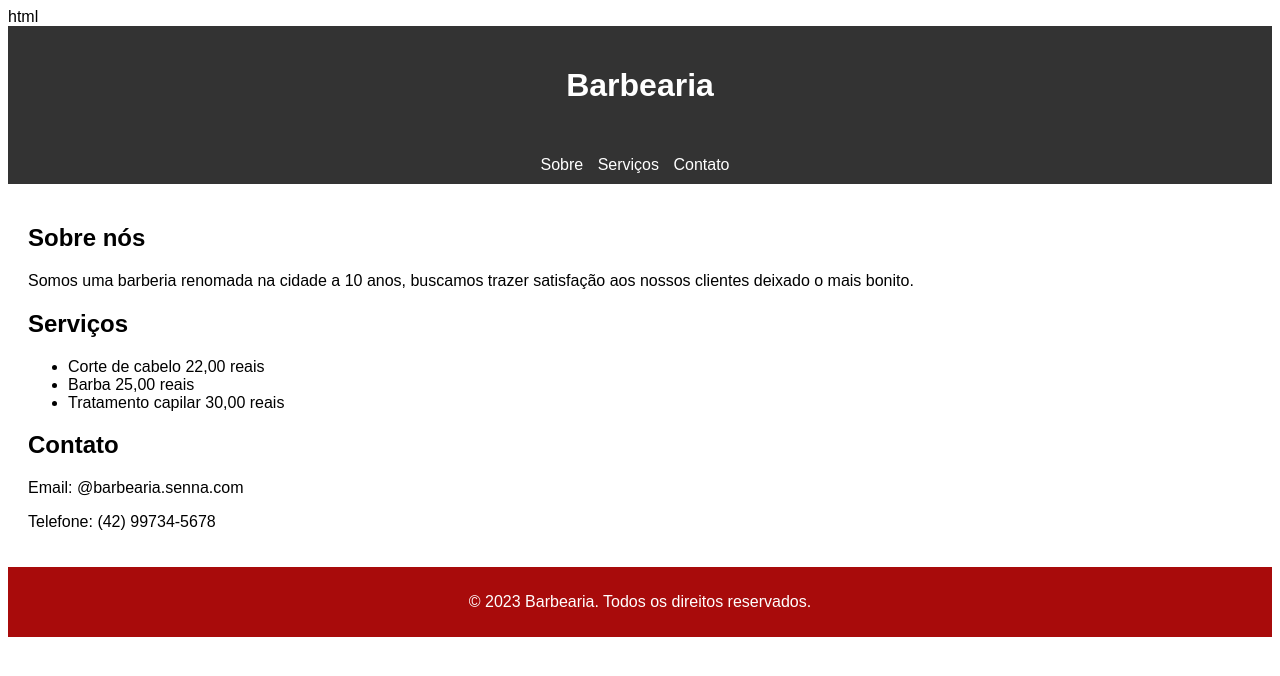
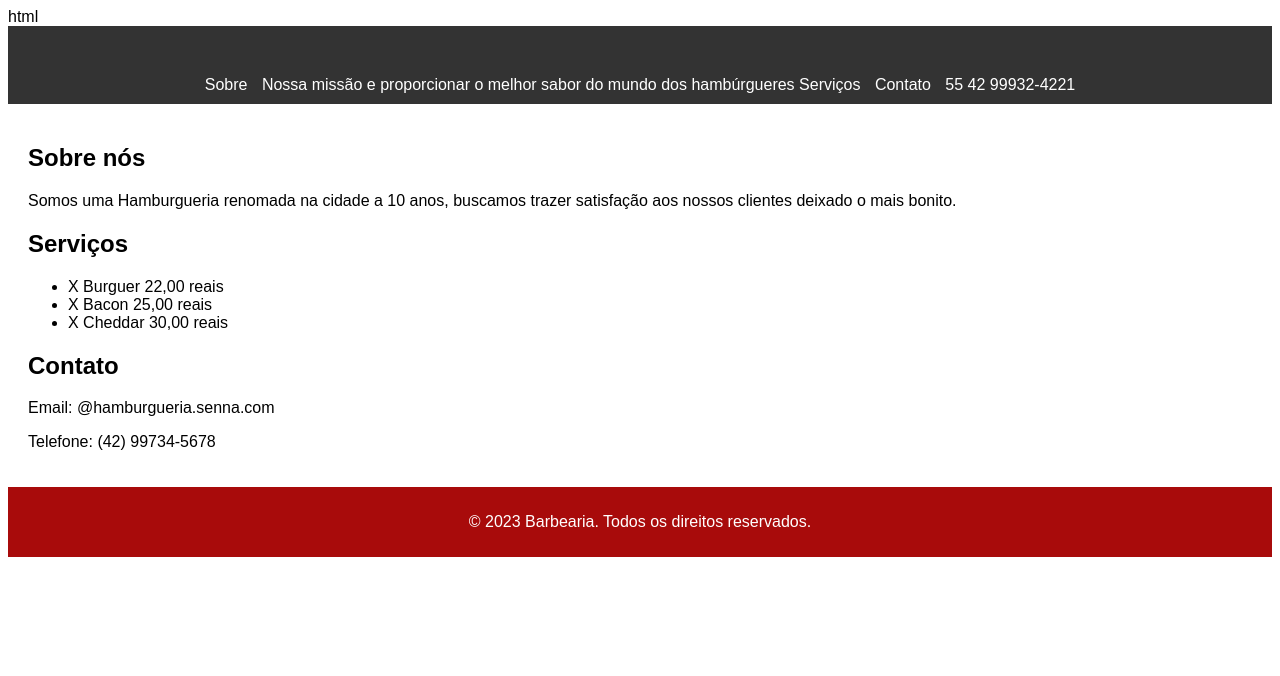
Before and after one commit to luiz28012007/Barberia--Senna, a plain HTML site: page index.html in a window 1280 px wide. Drawn offline with Linux system fonts and the light colour scheme.

Commit message:
Update index.html

```diff
--- a/index.html
+++ b/index.html
@@ -4,7 +4,7 @@ html
 <!DOCTYPE html>
 <html>
 <head>
-  <title>Barbearia-Senna </title>
+  <title>Hamburgueria Senna </title>
   <style>
     /* Estilos CSS */
     body {
@@ -40,29 +40,29 @@ html
 </head>
 <body>
   <header>
-    <h1>Barbearia</h1>
+    <h</h1>
   </header>
   <nav>
-    <a href="#sobre">Sobre</a>
+    <a href="#sobre">Sobre</a> Nossa missão e proporcionar o melhor sabor do mundo dos hambúrgueres
     <a href="#servicos">Serviços</a>
-    <a href="#contato">Contato</a>
+    <a href="#contato">Contato</a> 55 42 99932-4221
   </nav>
   <main>
     <section id="sobre">
       <h2>Sobre nós</h2>
-      <p> Somos uma barberia renomada na cidade a 10 anos, buscamos trazer satisfação aos nossos clientes deixado o mais bonito.</p>
+      <p> Somos uma Hamburgueria renomada na cidade a 10 anos, buscamos trazer satisfação aos nossos clientes deixado o mais bonito.</p>
     </section>
     <section id="servicos">
       <h2>Serviços</h2>
       <ul>
-        <li>Corte de cabelo 22,00 reais</li>
-        <li>Barba 25,00 reais </li>
-        <li>Tratamento capilar 30,00 reais</li>
+        <li>X Burguer 22,00 reais</li>
+        <li>X Bacon 25,00 reais </li>
+        <li>X Cheddar 30,00 reais</li>
       </ul>
     </section>
     <section id="contato">
       <h2>Contato</h2>
-      <p>Email: @barbearia.senna.com</p>
+      <p>Email: @hamburgueria.senna.com</p>
       <p>Telefone: (42) 99734-5678</p>
     </section>
   </main>
```
